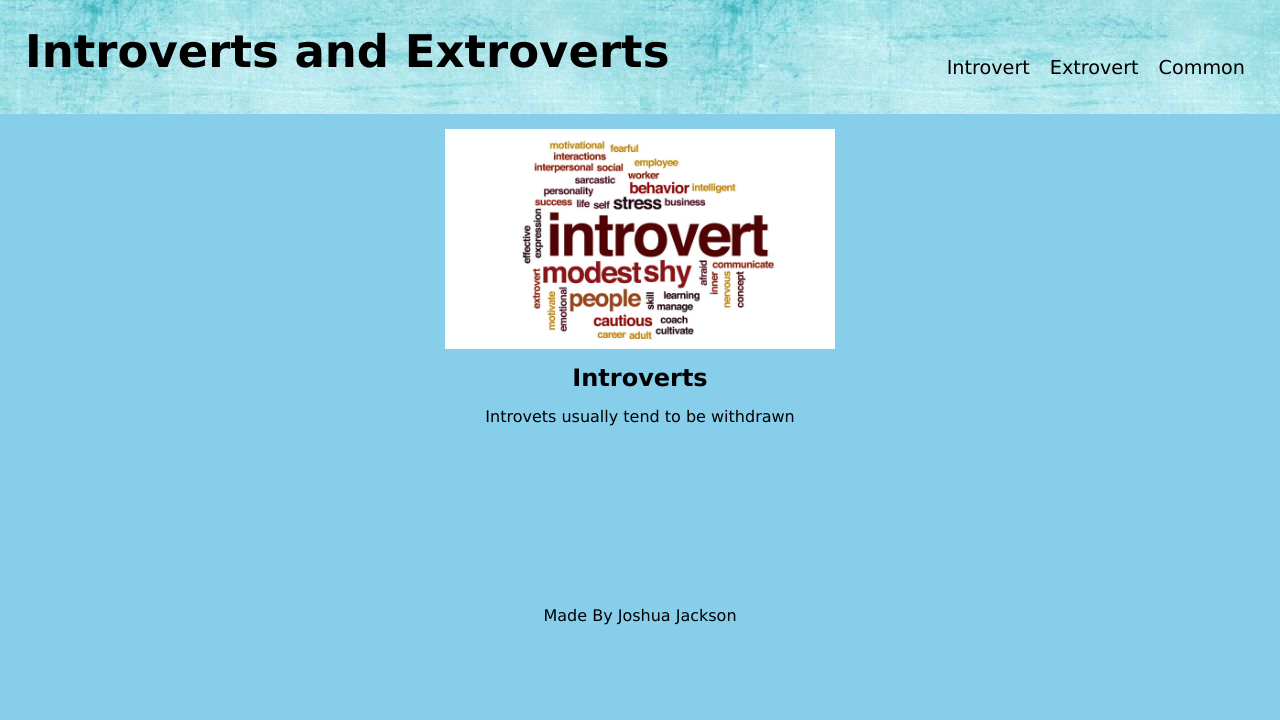
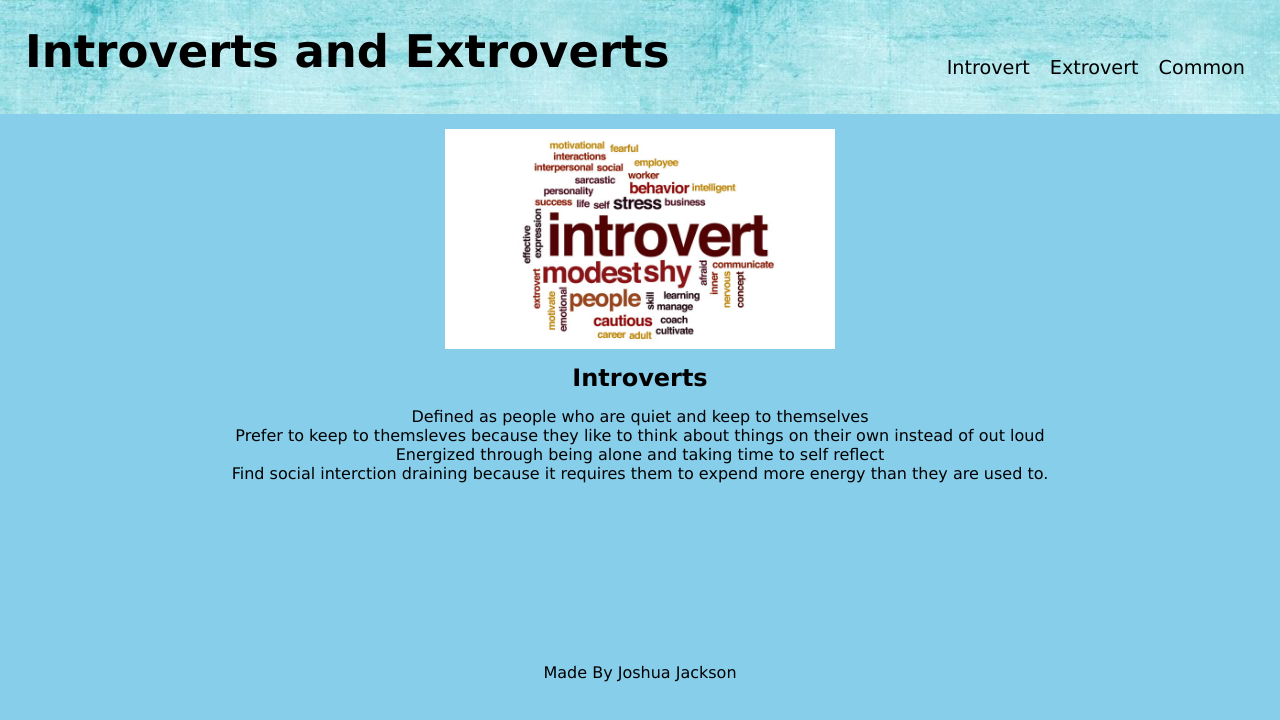
Before and after one commit to Joker282855/introvert-webpage, a React (Create React App) app: page /introvert-webpage in a window 1280 px wide. Shown: the top 720 px of the page. Built offline with nearby package versions, Linux system fonts and the light colour scheme.

Commit message:
got the list made out for my page on introverts

```diff
--- a/src/components/Extrovert/index.js
+++ b/src/components/Extrovert/index.js
@@ -7,7 +7,11 @@ function Extrovert() {
             <img src={extrovertDescription} alt="words that describe extroverts" />
             <div className="going">
                 <h2>Extroverts</h2>
-                <p></p>
+                <ul>
+                    <li>
+                        Defined as people who are outgoing and social
+                    </li>
+                </ul>
             </div>
         </section>
     )
--- a/src/components/Introvert/index.js
+++ b/src/components/Introvert/index.js
@@ -7,7 +7,23 @@ function Introvert() {
             <img src={Introverted} alt="words describing introverts" />
             <div className="inverted">
                 <h2>Introverts</h2>
-                <p>Introvets usually tend to be withdrawn</p>
+                <ul>
+                    <li>
+                        Defined as people who are quiet and keep to themselves
+                    </li>
+                    <li>
+                        Prefer to keep to themsleves because they like to think
+                        about things on their own instead of out loud
+                    </li>
+                    <li>
+                        Energized through being alone and taking time to
+                        self reflect
+                    </li>
+                    <li>
+                        Find social interction draining because it requires them to expend
+                        more energy than they are used to.
+                    </li>
+                </ul>
             </div>
         </section>
     )
--- a/src/index.css
+++ b/src/index.css
@@ -65,7 +65,7 @@ footer {
   margin-bottom: 15px;
   font-family: 'Lucida Sans', 'Lucida Sans Regular', 'Lucida Grande', 'Lucida Sans Unicode', Geneva, Verdana, sans-serif;
 }
-.inverted p {
+.inverted ul li {
   text-align: center;
   font-family: 'Lucida Sans', 'Lucida Sans Regular', 'Lucida Grande', 'Lucida Sans Unicode', Geneva, Verdana, sans-serif;
 }
@@ -78,8 +78,13 @@ footer {
   flex-wrap: wrap;
   justify-content: center;
 }
+
 .extrovert img {
   height: 240px;
+}
+.extrovert ul {
+  align-items: center;
+  font-family: 'Lucida Sans', 'Lucida Sans Regular', 'Lucida Grande', 'Lucida Sans Unicode', Geneva, Verdana, sans-serif;
 }
 .going {
   width: 100%;
```
